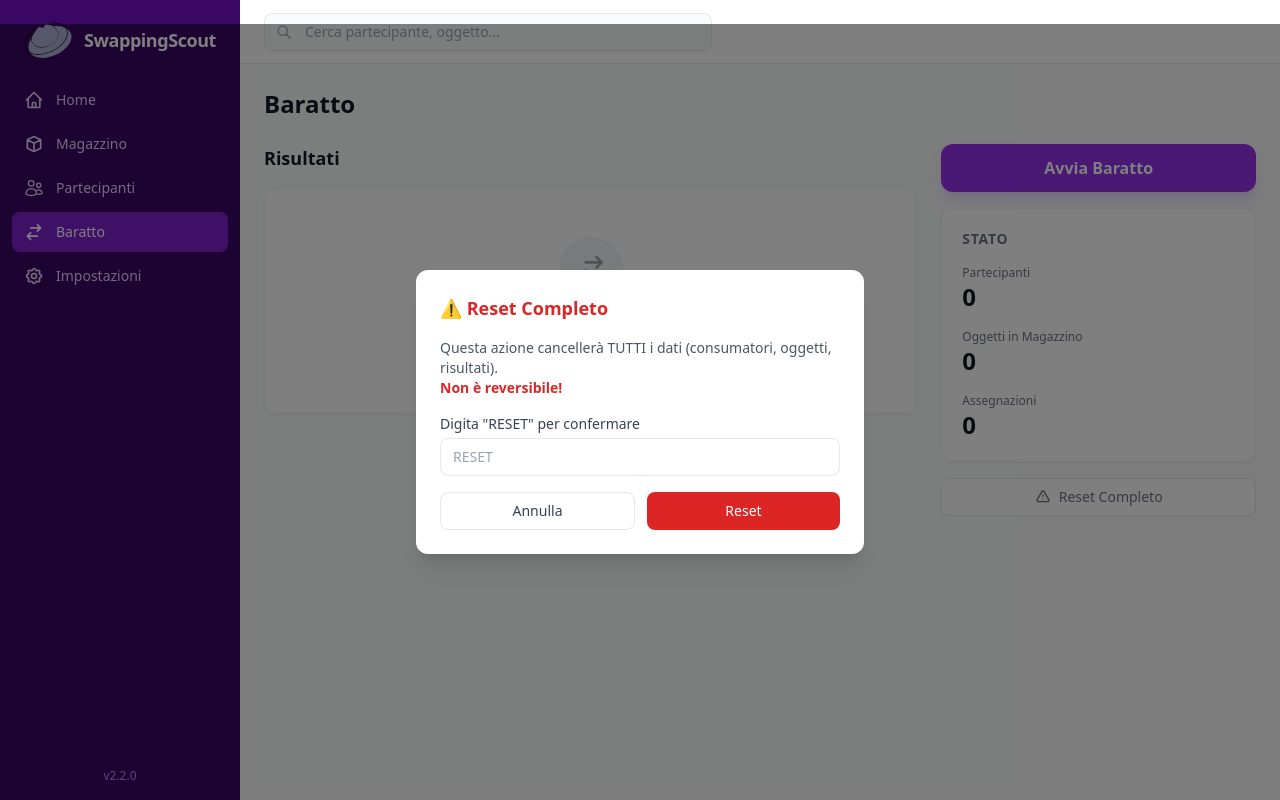
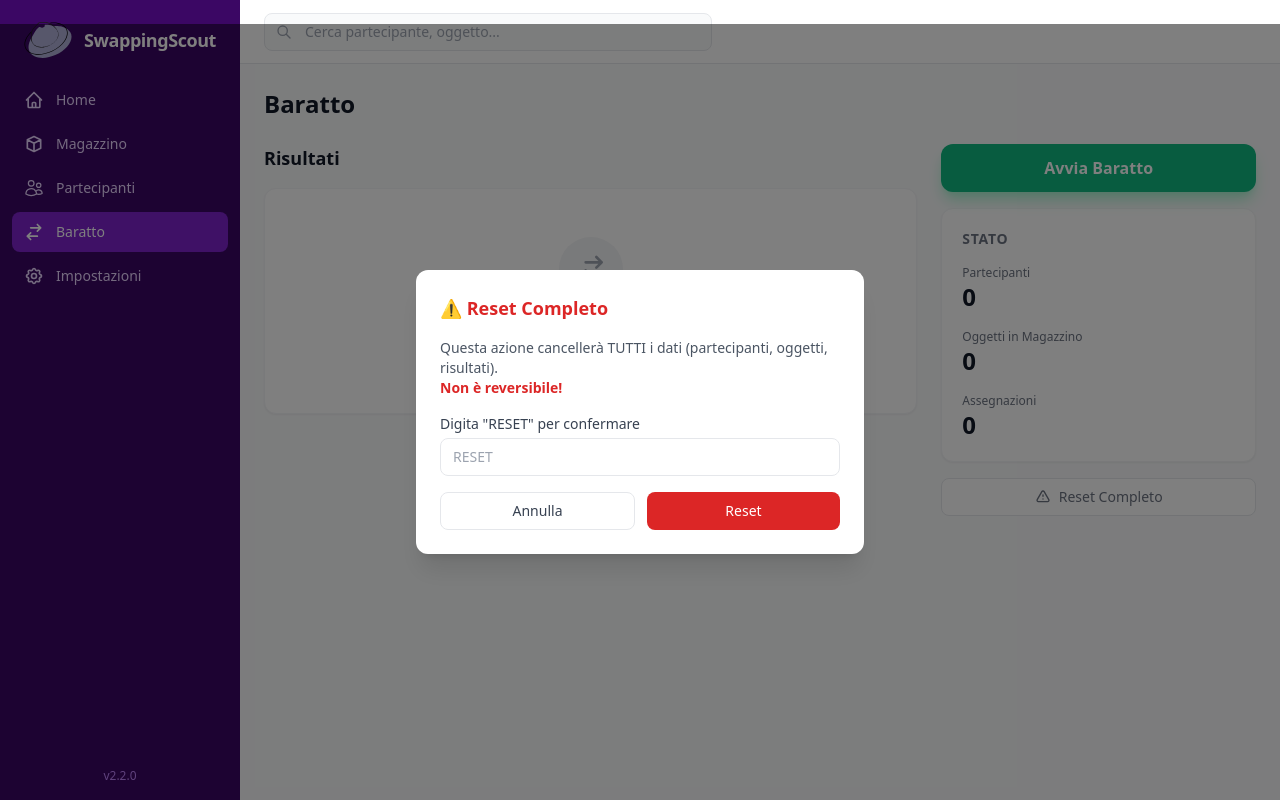
Before and after one commit to marcotondi/swappingscout, a SvelteKit app: page /baratto in a window 1280 px wide. Both pictures are taken after a click on the button "Reset Completo". Built offline with nearby package versions, Linux system fonts and the light colour scheme.

Commit message:
feat(ui): rename route /consumatori to /partecipanti and standardize button colors
- rename directory and all references from /consumatori to /partecipanti
- standardize button colors: primary action = green (emerald), secondary = purple

```diff
--- a/src/routes/+layout.svelte
+++ b/src/routes/+layout.svelte
@@ -10,7 +10,7 @@
 	const navItems = [
 		{ href: '/', label: 'Home', icon: HomeIcon },
 		{ href: '/magazzino', label: 'Magazzino', icon: BoxIcon },
-		{ href: '/consumatori', label: 'Partecipanti', icon: UsersIcon },
+		{ href: '/partecipanti', label: 'Partecipanti', icon: UsersIcon },
 		{ href: '/baratto', label: 'Baratto', icon: SwapIcon },
 		{ href: '/impostazioni', label: 'Impostazioni', icon: SettingsIcon }
 	];
@@ -18,7 +18,7 @@
 	const pageTitles: Record<string, string> = {
 		'/': 'Dashboard',
 		'/magazzino': 'Magazzino',
-		'/consumatori': 'Partecipanti',
+		'/partecipanti': 'Partecipanti',
 		'/baratto': 'Baratto',
 		'/impostazioni': 'Impostazioni'
 	};
--- a/src/routes/+page.svelte
+++ b/src/routes/+page.svelte
@@ -96,7 +96,7 @@
 	<div class="bg-white rounded-xl shadow-sm border border-gray-100 p-6">
 		<h2 class="text-lg font-semibold text-gray-900 mb-4">Azioni Rapide</h2>
 		<div class="grid grid-cols-1 sm:grid-cols-3 gap-4">
-			<a href="/consumatori" class="flex items-center gap-4 p-4 rounded-lg border border-gray-200 hover:border-purple-300 hover:bg-purple-50 transition-colors group">
+			<a href="/partecipanti" class="flex items-center gap-4 p-4 rounded-lg border border-gray-200 hover:border-purple-300 hover:bg-purple-50 transition-colors group">
 				<div class="w-12 h-12 rounded-full bg-purple-100 flex items-center justify-center group-hover:bg-purple-200 transition-colors">
           <svg xmlns="http://www.w3.org/2000/svg" class="w-6 h-6 text-purple-600" fill="none" stroke="currentColor" viewBox="0 0 24 24">
             <path stroke-linecap="round" stroke-linejoin="round" stroke-width="1.5"
--- a/src/routes/baratto/+page.svelte
+++ b/src/routes/baratto/+page.svelte
@@ -31,7 +31,7 @@
 
 	async function handleStartSwap() {
 		if ($consumers.length === 0 || $objects.length === 0) {
-			error = 'Aggiungi prima consumatori e oggetti';
+			error = 'Aggiungi prima partecipanti e oggetti';
 			return;
 		}
 		showConfirm = true;
@@ -209,7 +209,7 @@
 			<!-- Start Button -->
 			<button
 				onclick={handleStartSwap}
-				class="w-full py-3 bg-purple-600 text-white rounded-xl font-semibold hover:bg-purple-700 transition-colors shadow-lg shadow-purple-200"
+				class="w-full py-3 bg-emerald-500 text-white rounded-xl font-semibold hover:bg-emerald-600 transition-colors shadow-lg shadow-emerald-200"
 			>
 				Avvia Baratto
 			</button>
@@ -248,7 +248,7 @@
 
 					<button
 						onclick={handleExport}
-						class="w-full inline-flex items-center justify-center gap-2 px-4 py-2 bg-emerald-500 text-white rounded-lg text-sm font-medium hover:bg-emerald-600 transition-colors"
+						class="w-full inline-flex items-center justify-center gap-2 px-4 py-2 bg-purple-600 text-white rounded-lg text-sm font-medium hover:bg-purple-700 transition-colors"
 					>
 						<svg class="w-4 h-4" fill="none" stroke="currentColor" viewBox="0 0 24 24">
 							<path stroke-linecap="round" stroke-linejoin="round" stroke-width="2" d="M4 16v1a3 3 0 003 3h10a3 3 0 003-3v-1m-4-4l-4 4m0 0l-4-4m4 4V4"/>
@@ -329,7 +329,7 @@
 				<div class="p-6">
 					<h3 class="text-lg font-bold text-red-600 mb-4">⚠️ Reset Completo</h3>
 					<p class="text-sm text-gray-600 mb-4">
-						Questa azione cancellerà TUTTI i dati (consumatori, oggetti, risultati).<br>
+						Questa azione cancellerà TUTTI i dati (partecipanti, oggetti, risultati).<br>
 						<strong class="text-red-600">Non è reversibile!</strong>
 					</p>
 					<div class="mb-4">
--- a/src/routes/magazzino/+page.svelte
+++ b/src/routes/magazzino/+page.svelte
@@ -183,7 +183,7 @@
 
 		<button
 			onclick={() => openModal()}
-			class="inline-flex items-center gap-2 px-4 py-2 bg-purple-600 text-white rounded-lg text-sm font-medium hover:bg-purple-700 transition-colors"
+			class="inline-flex items-center gap-2 px-4 py-2 bg-emerald-500 text-white rounded-lg text-sm font-medium hover:bg-emerald-600 transition-colors"
 		>
 			<svg class="w-4 h-4" fill="none" stroke="currentColor" viewBox="0 0 24 24">
 				<path stroke-linecap="round" stroke-linejoin="round" stroke-width="2" d="M12 4v16m8-8H4"/>
@@ -193,7 +193,7 @@
 
 		<button
 			onclick={handleExport}
-			class="inline-flex items-center gap-2 px-4 py-2 bg-white border border-gray-200 text-gray-700 rounded-lg text-sm font-medium hover:bg-gray-50 transition-colors"
+			class="inline-flex items-center gap-2 px-4 py-2 bg-purple-600 text-white rounded-lg text-sm font-medium hover:bg-purple-700 transition-colors"
 		>
 			<svg class="w-4 h-4" fill="none" stroke="currentColor" viewBox="0 0 24 24">
 				<path stroke-linecap="round" stroke-linejoin="round" stroke-width="2" d="M4 16v1a3 3 0 003 3h10a3 3 0 003-3v-1m-4-4l-4 4m0 0l-4-4m4 4V4"/>
```
Also changed, not shown: src/routes/partecipanti/+page.svelte (renamed from src/routes/consumatori/+page.svelte).
